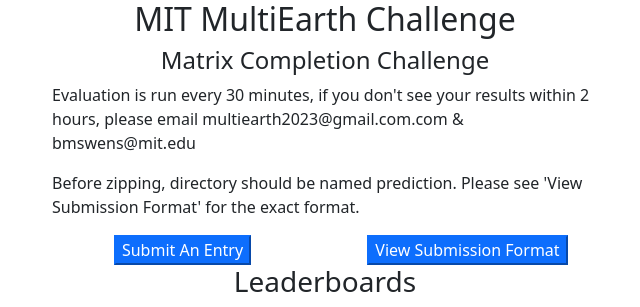
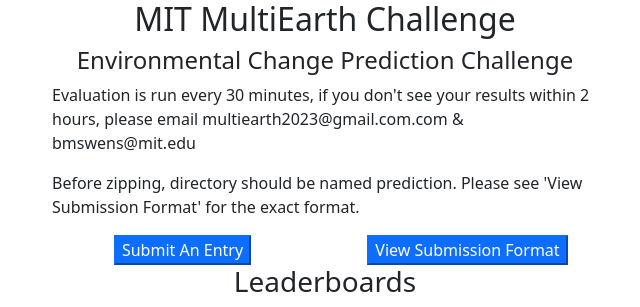
Before and after one commit to bmswens/Rainforest-Challenge-Submission, a Flask app: template frontend/templates/matrix-completion-leaderboard.html in a window 1280 px wide. Shown: the top 307 px of the page, without its empty margins (315-955 px from the left). Run offline with Flask 2, Linux system fonts and the light colour scheme; the template is opened without the code that fills it, so the values that code supplies are empty.

Commit message:
rename challenge

```diff
--- a/frontend/templates/matrix-completion-leaderboard.html
+++ b/frontend/templates/matrix-completion-leaderboard.html
@@ -20,7 +20,7 @@
         <div class="row justify-content-center">
             <div class="col-6 d-flex flex-column align-items-center justify-content-center">
                 <h2 class="text-center">MIT MultiEarth Challenge</h2>
-                <h4 class="text-center">Matrix Completion Challenge</h4>
+                <h4 class="text-center">Environmental Change Prediction Challenge</h4>
 		<p>Evaluation is run every 30 minutes, if you don't see your results within 2 hours, please email multiearth2023@gmail.com.com & bmswens@mit.edu</p>
 		<p>Before zipping, directory should be named prediction. Please see 'View Submission Format' for the exact format.</p>
             </div>
```
